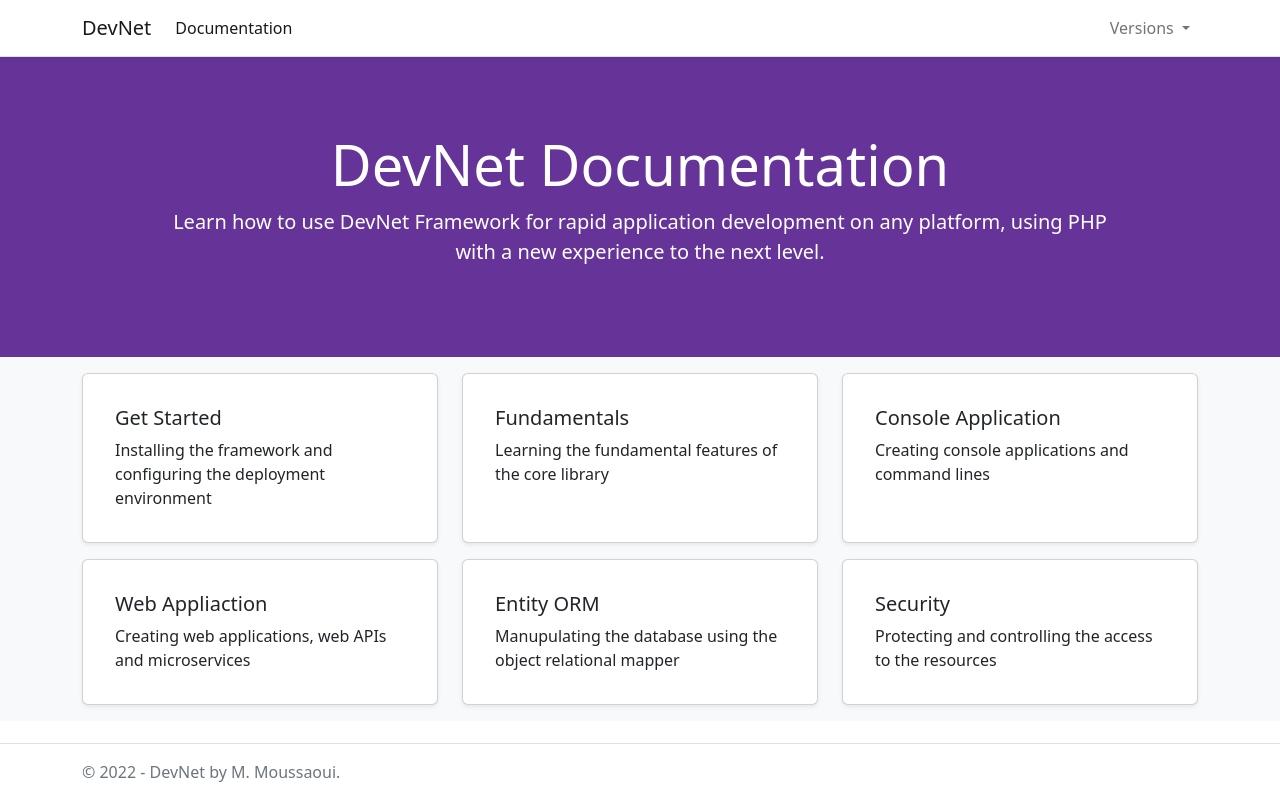
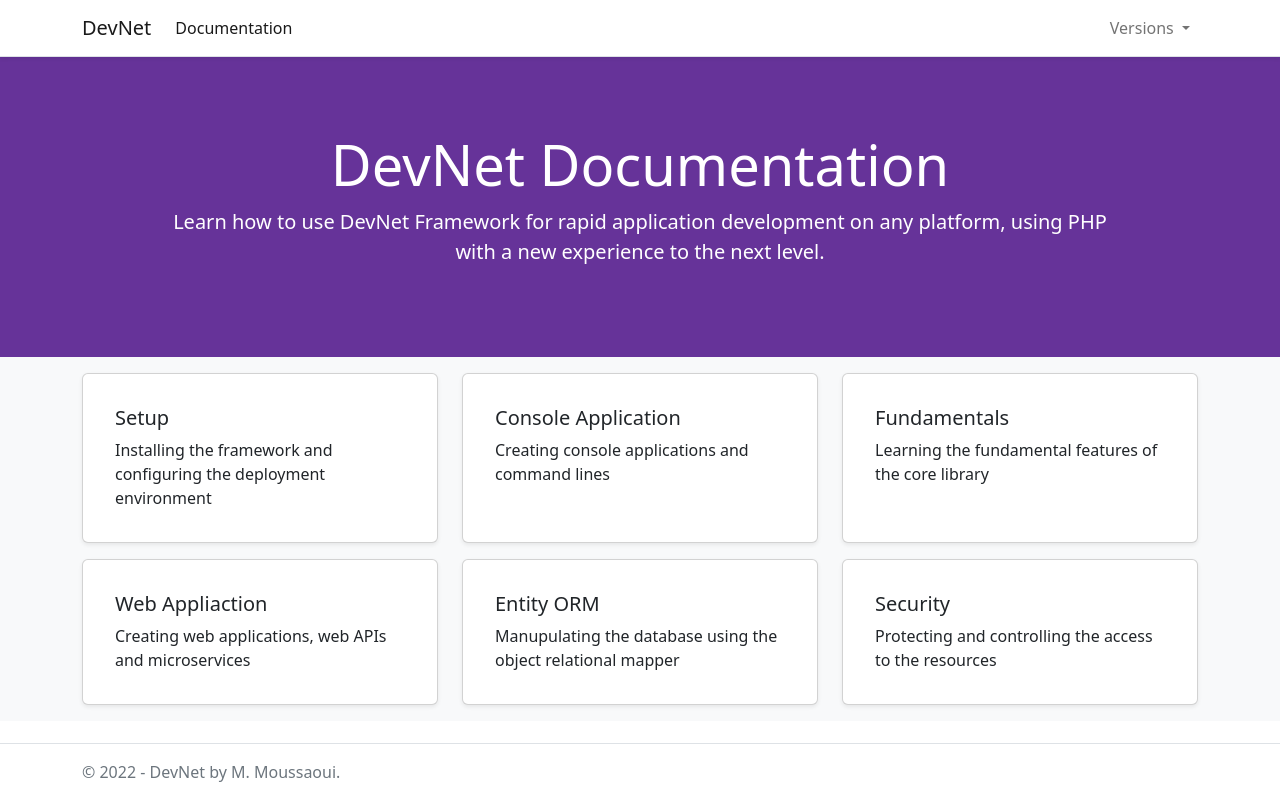
Before and after one commit to DevNet-Framework/devnet-framework.github.io, an Angular app: page /docs in a window 1280 px wide. Built offline with nearby package versions, Linux system fonts and the light colour scheme.

Commit message:
update DocsComponent rename 'Get started' section to 'Setup'

```diff
--- a/src/app/docs/docs.component.html
+++ b/src/app/docs/docs.component.html
@@ -1,5 +1,4 @@
-<div class="d-flex flex-column justify-content-center text-center"
-  style="height: 300px; background-color: rebeccapurple;">
+<div class="d-flex flex-column justify-content-center text-center" style="height: 300px; background-color: rebeccapurple;">
   <h1 class="text-white display-4 mx-auto">DevNet Documentation</h1>
   <p class="lead text-white w-75 mx-auto">Learn how to use DevNet Framework for rapid application development on any
     platform, using PHP with a new experience to the next level.</p>
@@ -10,9 +9,18 @@
       <div class="col-sm-6 col-md-4 mb-3">
         <div class="card shadow-sm h-100 p-3">
           <div class="card-body">
-            <h5 class="card-title">Get Started</h5>
+            <h5 class="card-title">Setup</h5>
             <p class="card-text mb-0">Installing the framework and configuring the deployment environment</p>
-            <a class="card-link stretched-link" routerLink="/docs/start"></a>
+            <a class="card-link stretched-link" routerLink="/docs/setup"></a>
+          </div>
+        </div>
+      </div>
+      <div class="col-sm-6 col-md-4 mb-3">
+        <div class="card mb-3 shadow-sm h-100 p-3">
+          <div class="card-body">
+            <h5 class="card-title">Console Application</h5>
+            <p class="card-text mb-0">Creating console applications and command lines</p>
+            <a class="card-link stretched-link" routerLink="/docs/console"></a>
           </div>
         </div>
       </div>
@@ -22,15 +30,6 @@
             <h5 class="card-title">Fundamentals</h5>
             <p class="card-text mb-0">Learning the fundamental features of the core library</p>
             <a class="card-link stretched-link" routerLink="/docs/core"></a>
-          </div>
-        </div>
-      </div>
-      <div class="col-sm-6 col-md-4 mb-3">
-        <div class="card mb-3 shadow-sm h-100 p-3">
-          <div class="card-body">
-            <h5 class="card-title">Console Application</h5>
-            <p class="card-text mb-0">Creating console applications and command lines</p>
-            <a class="card-link stretched-link" routerLink="/docs/console"></a>
           </div>
         </div>
       </div>
```
